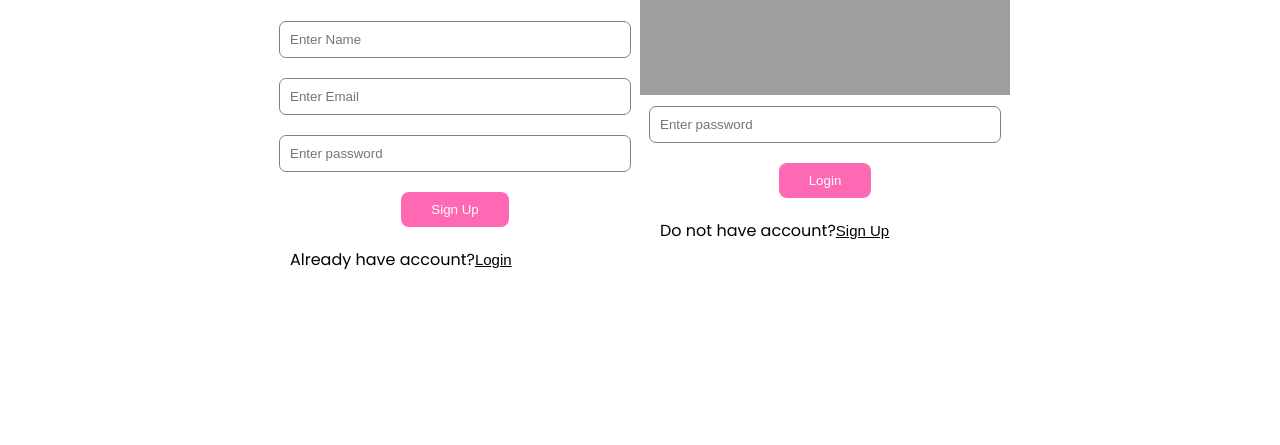
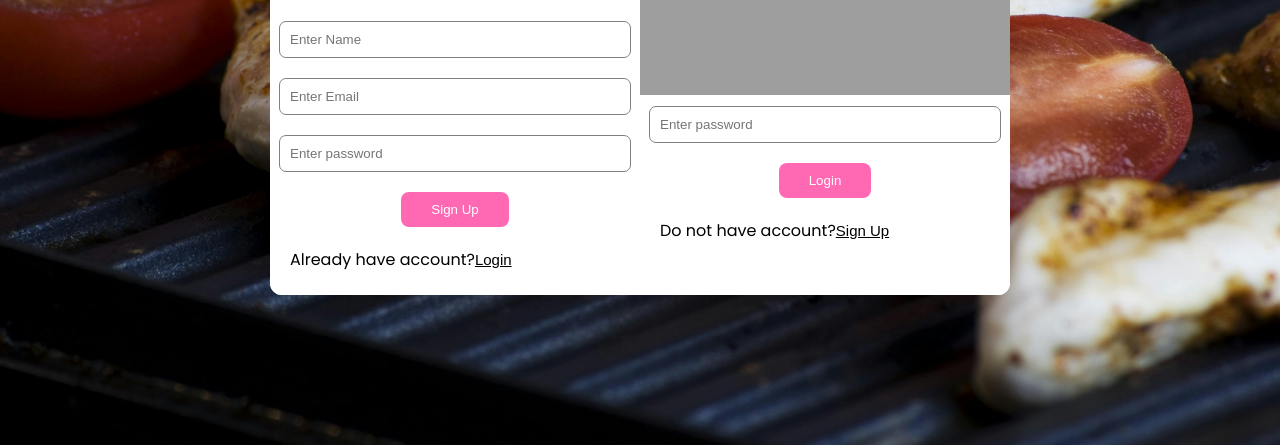
Before and after one commit to amnaafzal/YumYum_recipes, a plain HTML site: page html/login.html in a window 1280 px wide. Shown: the part 430-875 px from the top of the page. Drawn offline with Linux system fonts and the light colour scheme; the site is published under a folder, as on GitHub Pages, so addresses that start at the root find nothing; a web font is replaced by a local one.

Commit message:
Update login.css

```diff
--- a/css/login.css
+++ b/css/login.css
@@ -203,7 +203,7 @@ nav {
     align-items: center;
     height: 100vh;
     flex-direction: column;
-    background-image: url("/pexels-pixabay-262945.jpg");
+    background-image: url("../pexels-pixabay-262945.jpg");
    background-repeat: no-repeat;
    background-size: cover;
    background-position: center;
```
